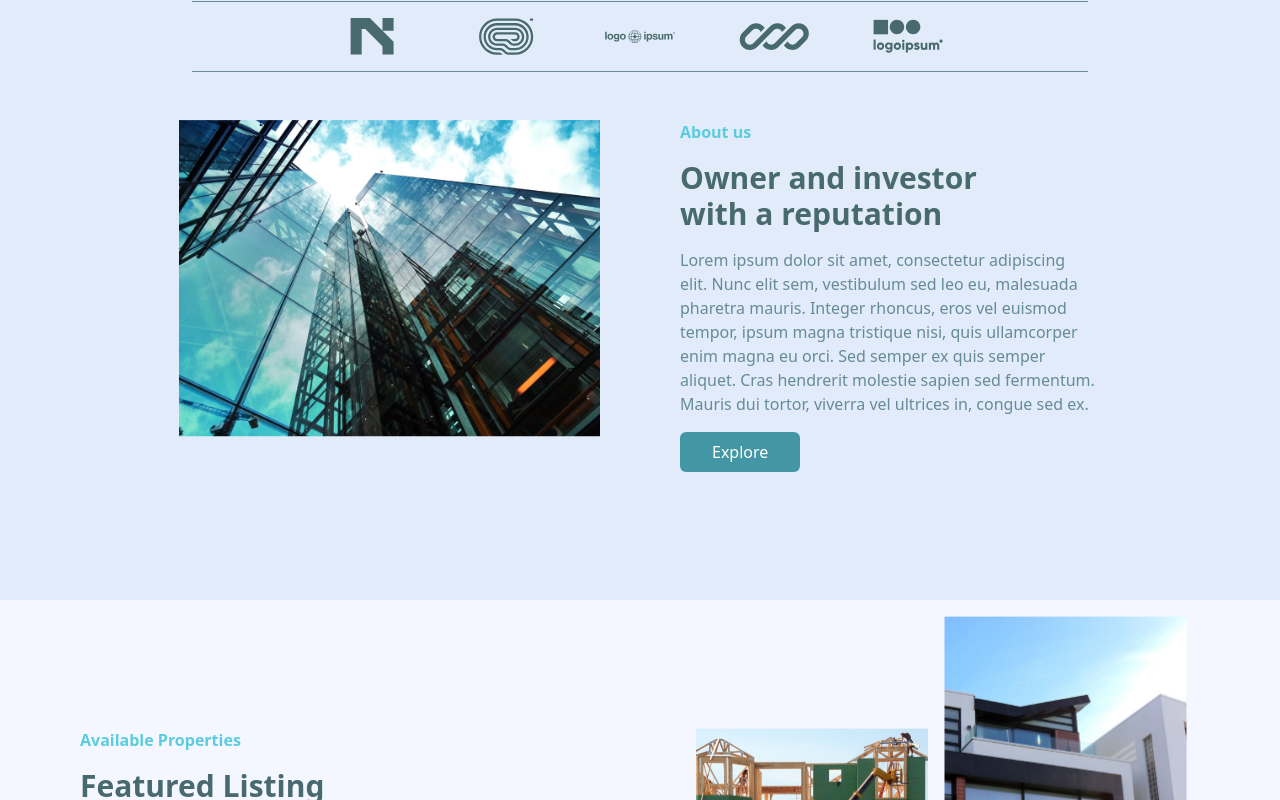
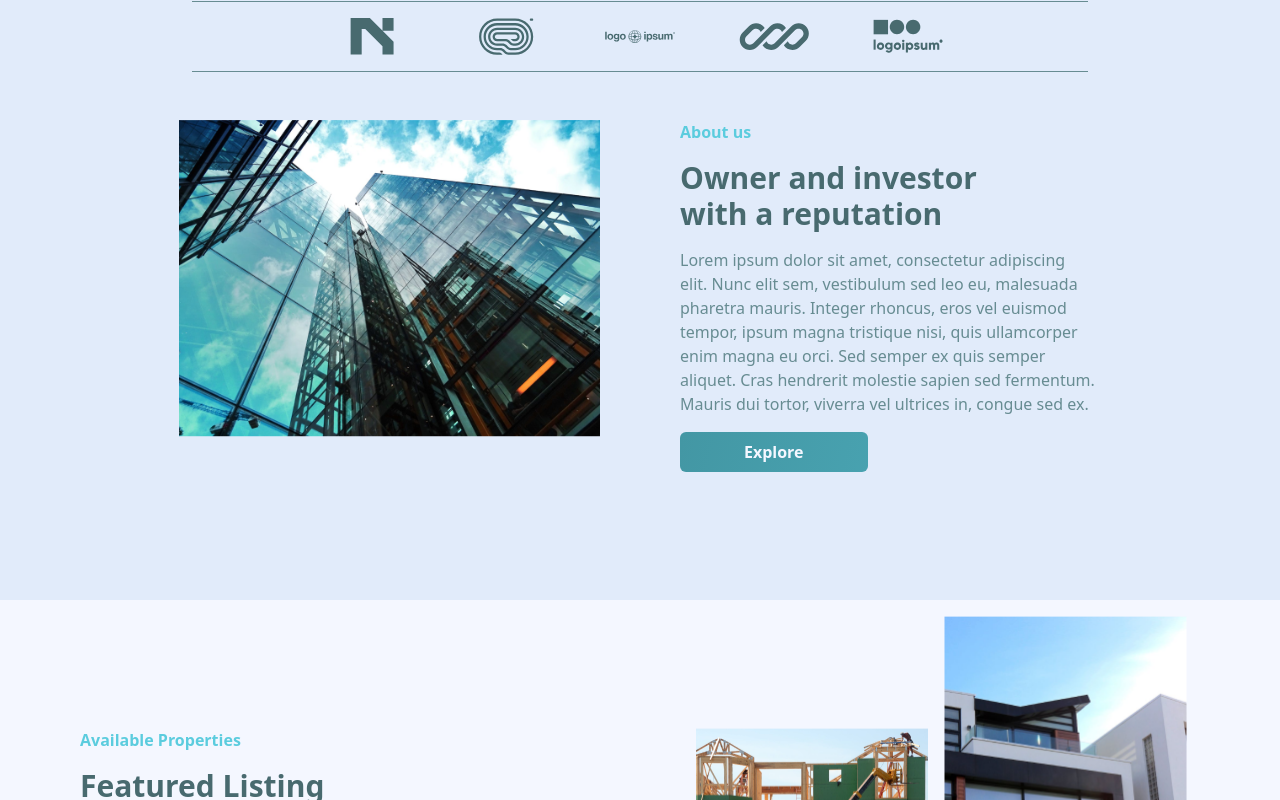
Before and after one commit to NNesta/buildit, a Next.js app: page / in a window 1280 px wide. Shown: the part 1460-2260 px from the top of the page. Built offline with nearby package versions, Linux system fonts and the light colour scheme.

Commit message:
feat: adding overall button component

```diff
--- a/components/generals/Button.jsx
+++ b/components/generals/Button.jsx
@@ -1,9 +1,9 @@
 import React from 'react'
 
 function Button(props) {
-    const {name,type} = props;
+    const {name,small,light} = props;
   return (
-    !type?<button className='callButtonGradient text-primaryWhiteAccent py-2 px-16 font-semibold'>{name}</button>:<button className='bg-primarySky text-primaryGreenDarkish py-2 px-12 font-semibold'>{name}</button>
+    <button className={`${!light?'callButtonGradient text-primaryWhiteAccent':'bg-primarySky text-primaryGreenDarkish'}  py-2 ${!small?'px-16':'px-4'} font-semibold rounded-md`}>{name}</button>
   )
 }
 
--- a/components/generals/CallerComponent.jsx
+++ b/components/generals/CallerComponent.jsx
@@ -8,7 +8,7 @@ function CallerComponent(){
     <h1 className='text-primaryGreenDarkish text-2xl font-semibold'>Call us</h1>
     <div className='flex gap-8 items-center'>
         <Button name='Call'/>
-        <Button name='Email' type='secondary'/>
+        <Button name='Email' light={true}/>
     </div>
     </div>
     </div>
--- a/components/generals/ContactForm.jsx
+++ b/components/generals/ContactForm.jsx
@@ -1,4 +1,5 @@
-import React from 'react'
+import React from 'react';
+import Button from './Button';
 
 function ContactForm() {
   return (
@@ -27,7 +28,7 @@ function ContactForm() {
           cols={5}
         />
          </div>
-         <button className='text-white bg-primaryGreen rounded-md py-2'>Send message</button>
+         <Button name='Send message'/>
         </form>
 
   )
--- a/components/generals/DescriberComponent.jsx
+++ b/components/generals/DescriberComponent.jsx
@@ -1,13 +1,14 @@
-import React from 'react'
+import React from 'react';
+import Button from './Button';
 
 function DescriberComponent(props) {
     const {subTitle, title, description,button} = props;
   return (
-    <div className="flex flex-col gap-4">
+    <div className="flex flex-col gap-4 items-start">
             <h4 className='text-base text-primaryGreenish font-semibold'>{subTitle}</h4>
             <h1 className='text-primaryGreenDarkish text-3xl font-bold max-w-[70%]'>{title}</h1>
             <p className='text-primaryGreenAccent max-w-[80%]'>{description}</p>
-            {button && <button className='text-white bg-primaryGreen px-8 py-2 self-start rounded-md'>{button.text}</button>}
+            {button && <Button name={button.text}/>}
 
         </div>
   )
--- a/components/generals/Navbar.jsx
+++ b/components/generals/Navbar.jsx
@@ -1,6 +1,6 @@
 import React from 'react';
-import Image from 'next/image';
 import Link from 'next/link';
+import Button from './Button';
 
 const Navbar = () => {
   return (
@@ -17,7 +17,7 @@ const Navbar = () => {
             <li><Link href="/about">Projects</Link></li>
             <li><Link href="/about">Contacts</Link></li>
           </ul>
-          <button className='bg-primaryGreen text-white py-2 px-4 rounded-md font-semibold'>Need a project?</button>
+          <Button name="Need a project?" small={true}/>
         </div>
     </div>
     </div>
```
